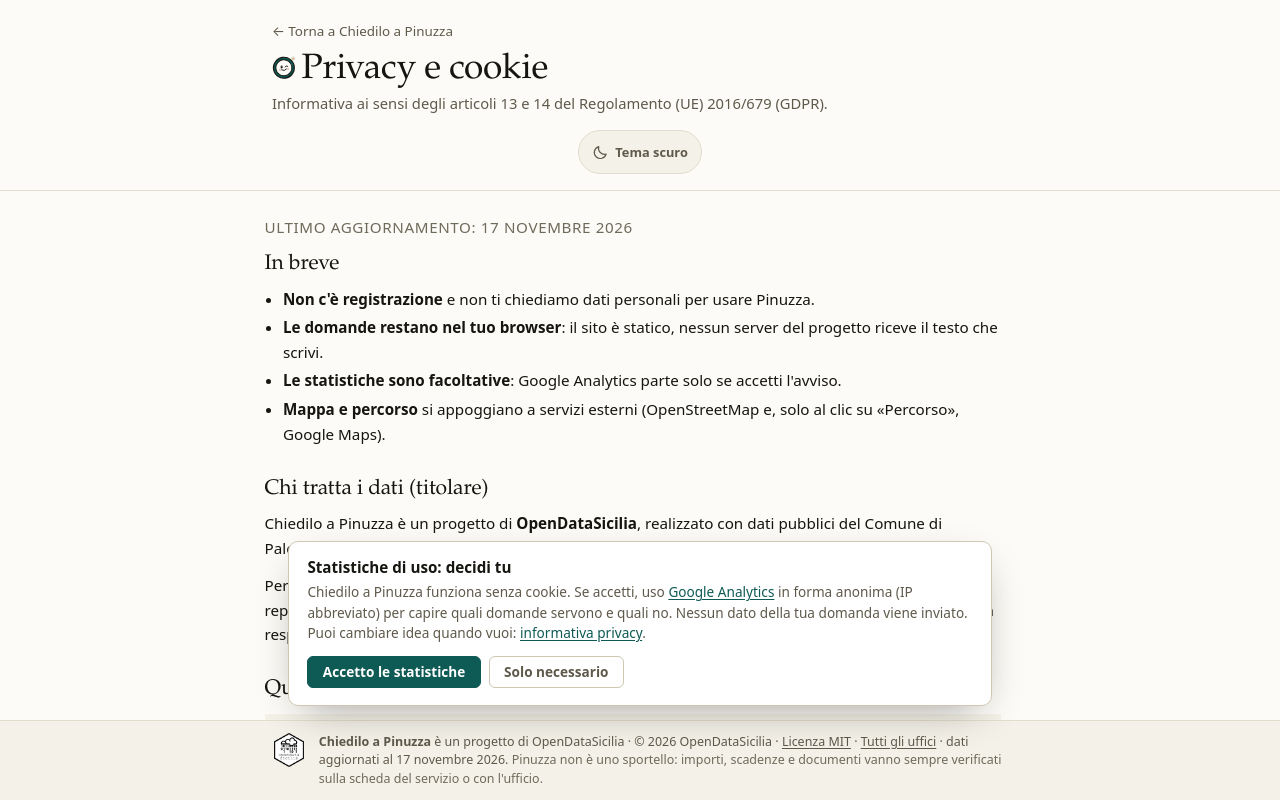
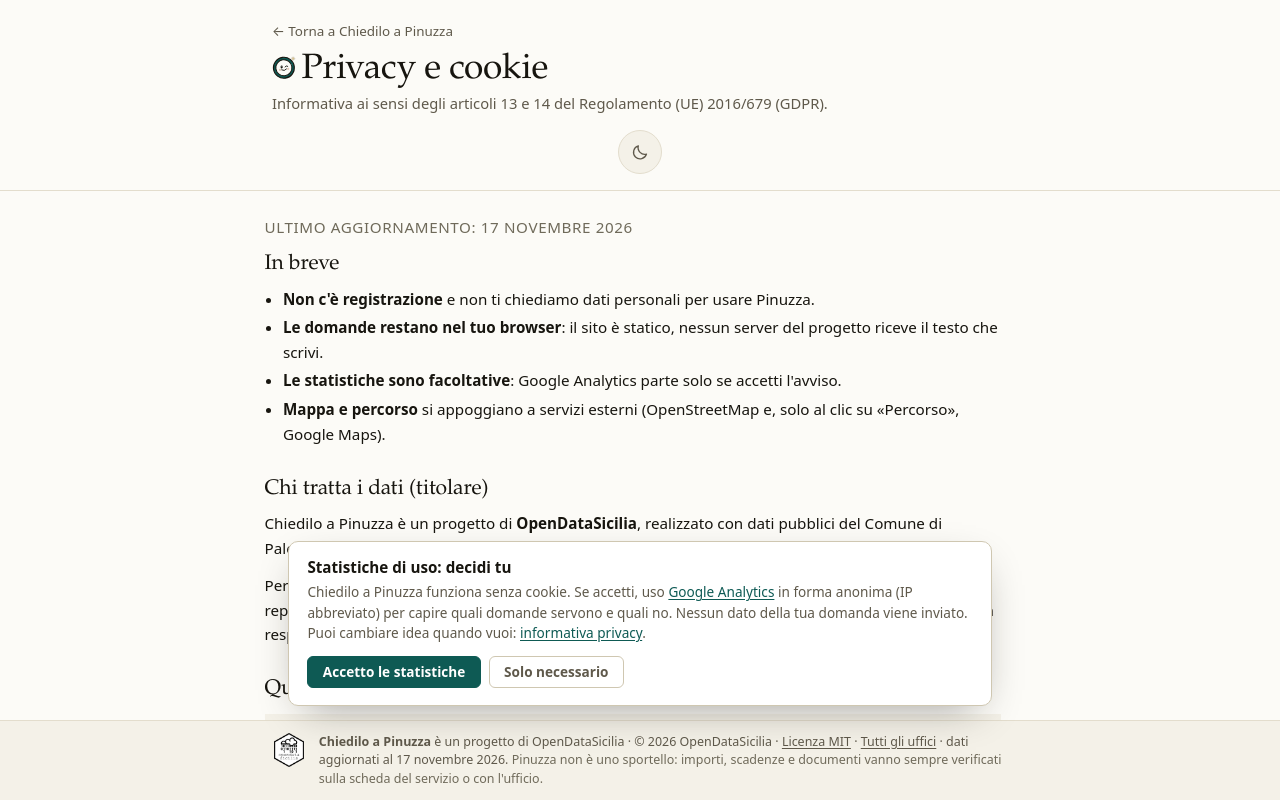
Before and after one commit to PalermoHub/cosa_fare_per, a plain HTML site: page privacy.html in a window 1280 px wide. Drawn offline with Linux system fonts and the light colour scheme.

Commit message:
Porta il cambio tema in testata con la risposta e lascia solo l'icona
Con una risposta aperta il badge sotto il campo restava solo in mezzo
all'intestazione. Ora si sposta di fianco a «Torna all'inizio», dove si
trova il comando per uscire dalla risposta; quando si torna alla pagina
bianca rientra sotto le domande suggerite. Lo spostamento segue la
classe `ha-risultati` del <body> con un MutationObserver: nessun
accoppiamento con app.js.

Il badge mostra la sola icona (luna/sole), tonda: 44 px nella pagina
bianca, 36 px in testata. Il nome resta scritto in una <span> nascosta
più `aria-label`, quindi i lettori di schermo dicono «Passa al tema
chiaro: ora scuro».

```diff
--- a/css/pinuzza.css
+++ b/css/pinuzza.css
@@ -303,9 +303,10 @@ body.ha-risultati .suggerimenti { display: none; }
 .badge-tema {
   display: inline-flex;
   align-items: center;
-  gap: .4rem;
-  min-height: 2.75rem;
-  padding: .45rem .85rem;
+  justify-content: center;
+  width: 2.75rem;
+  height: 2.75rem;
+  padding: 0;
   border: 1px solid var(--linea);
   border-radius: 999px;
   background: var(--carta-alt);
@@ -315,9 +316,13 @@ body.ha-risultati .suggerimenti { display: none; }
   transition: border-color .18s ease, color .18s ease, background .18s ease;
 }
 .badge-tema:hover { border-color: var(--accento); color: var(--accento); background: var(--accento-chiaro); }
+/* dentro la riga del titolo, dopo «Torna all'inizio»: niente margine suo */
+.tema-badge-riga.in-testata { margin: 0; align-self: center; }
+body.ha-risultati .tema-badge-riga.in-testata .badge-tema { width: 2.25rem; height: 2.25rem; }
 .badge-tema svg {
-  width: 1.05rem;
-  height: 1.05rem;
+  width: 1.15rem;
+  height: 1.15rem;
+  flex: 0 0 auto;
   fill: none;
   stroke: currentColor;
   stroke-width: 1.7;
--- a/js/offline.js
+++ b/js/offline.js
@@ -5,7 +5,7 @@
 // il guscio e i dati; qui si registra e si dice all'utente che sta lavorando offline,
 // con la data dei dati che sta usando.
 
-const VERSIONE_ATTESA = 'pinuzza-v12'; // deve combaciare con VERSIONE in sw.js (scripts/test_offline.mjs)
+const VERSIONE_ATTESA = 'pinuzza-v14'; // deve combaciare con VERSIONE in sw.js (scripts/test_offline.mjs)
 
 // ---------- service worker ----------
 
--- a/js/tema.js
+++ b/js/tema.js
@@ -117,7 +117,9 @@ function inserisciBadge() {
     iconaSole.append(linea);
   }
 
+  // il nome resta scritto (per i lettori di schermo), ma a video si vede solo l'icona
   const parola = document.createElement('span');
+  parola.className = 'nascosto';
   pulsante.append(iconaLuna, iconaSole, parola);
   riga.append(pulsante);
 
@@ -126,9 +128,29 @@ function inserisciBadge() {
   aggiornaPulsante();
 }
 
+// Quando c'è una risposta il badge si sposta in testata, subito dopo «Torna all'inizio»:
+// in quel momento le domande suggerite spariscono e il badge sotto il campo resterebbe solo.
+function posizionaBadge() {
+  const riga = document.querySelector('.tema-badge-riga');
+  if (!riga) return;
+  const nuova = document.getElementById('nuova');
+  const titolo = document.querySelector('.riga-titolo');
+  const suggerimenti = document.getElementById('suggerimenti');
+  if (document.body.classList.contains('ha-risultati') && nuova && titolo) {
+    nuova.after(riga);
+    riga.classList.add('in-testata');
+  } else if (suggerimenti) {
+    suggerimenti.after(riga);
+    riga.classList.remove('in-testata');
+  }
+}
+
 // la voce della barra in basso fa lo stesso del badge
 const voceTema = document.getElementById('tema-barra');
 if (voceTema) voceTema.addEventListener('click', cambia);
 
 inserisciBadge();
+// `ha-risultati` sul <body> dice se c'è una risposta aperta: il badge cambia posto da solo
+new MutationObserver(posizionaBadge).observe(document.body, { attributes: true, attributeFilter: ['class'] });
 applica(temaCorrente());
+posizionaBadge();
--- a/sw.js
+++ b/sw.js
@@ -11,7 +11,7 @@
 // A ogni rilascio va incrementata VERSIONE (o si lancia scripts/nuova_versione.sh): le cache
 // vecchie vengono cancellate all'attivazione, così non si serve mai un misto di versioni.
 
-const VERSIONE = 'pinuzza-v12';
+const VERSIONE = 'pinuzza-v14';
 const GUSCIO = `${VERSIONE}-guscio`;
 const PAGINE = `${VERSIONE}-pagine`;
 const DATI = `${VERSIONE}-dati`;
```
